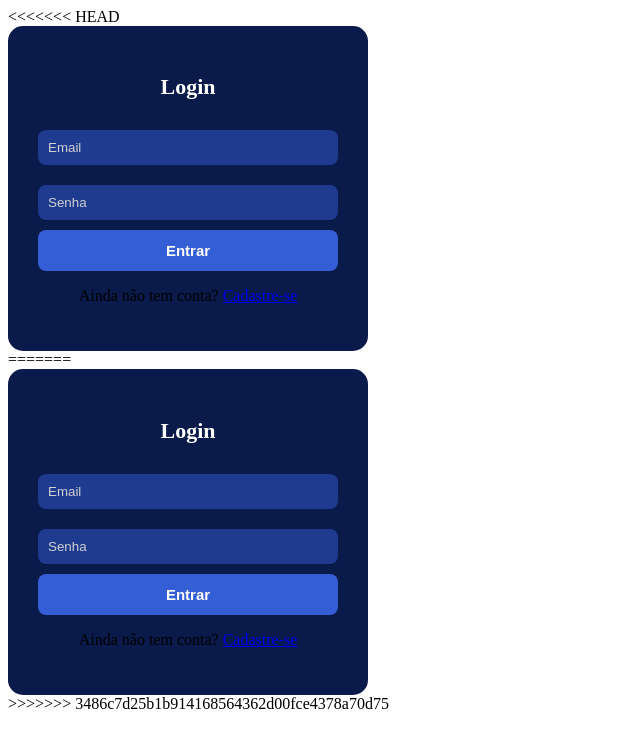
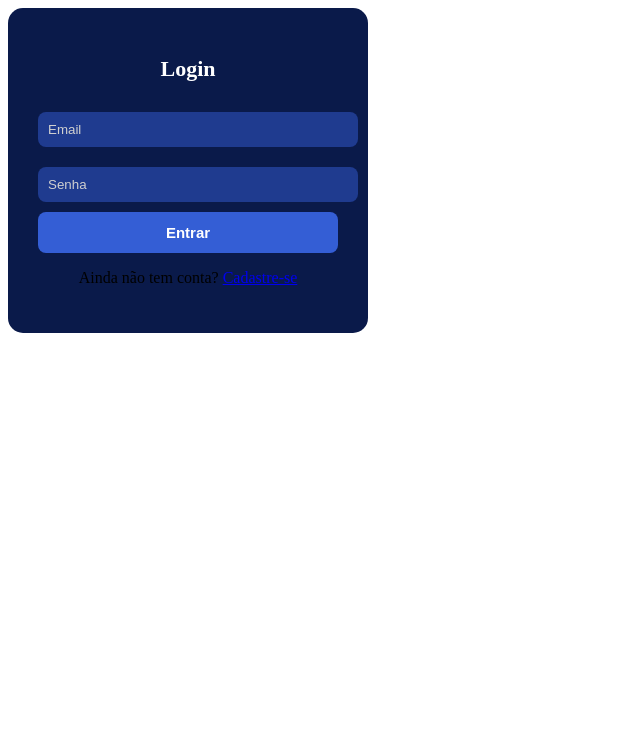
Before and after one commit to netoxx21/AcadHub, a plain HTML site: page login.html in a window 1280 px wide. Shown: the whole page, without its empty margins (0-640 px from the left). Drawn offline with Linux system fonts and the light colour scheme.

Commit message:
Update login.html

```diff
--- a/login.html
+++ b/login.html
@@ -1,4 +1,3 @@
-<<<<<<< HEAD
 <!DOCTYPE html>
 <html lang="en">
 <head>
@@ -23,29 +22,3 @@
     <script src="Js/login.js"></script>
 </body>
 </html>
-=======
-<!DOCTYPE html>
-<html lang="en">
-<head>
-    <meta charset="UTF-8">
-    <meta name="viewport" content="width=device-width, initial-scale=1.0">
-    <title>Login</title>
-    <link rel="stylesheet" href="style.css">
-</head>
-<body>
-    <div class="container">
-        <h2>Login</h2>
-
-        <input type="email" placeholder="Email" class="campo">
-        <input type="password" placeholder="Senha" class="campo">
-        <button class="botao" onclick="fazerLogin()">Entrar</button>
-
-        <p class="texto-link">
-            Ainda não tem conta? <a href="index.html" class="link">Cadastre-se</a>
-        </p>
-    </div>
-
-    <script src="Js/login.js"></script>
-</body>
-</html>
->>>>>>> 3486c7d25b1b914168564362d00fce4378a70d75
```
